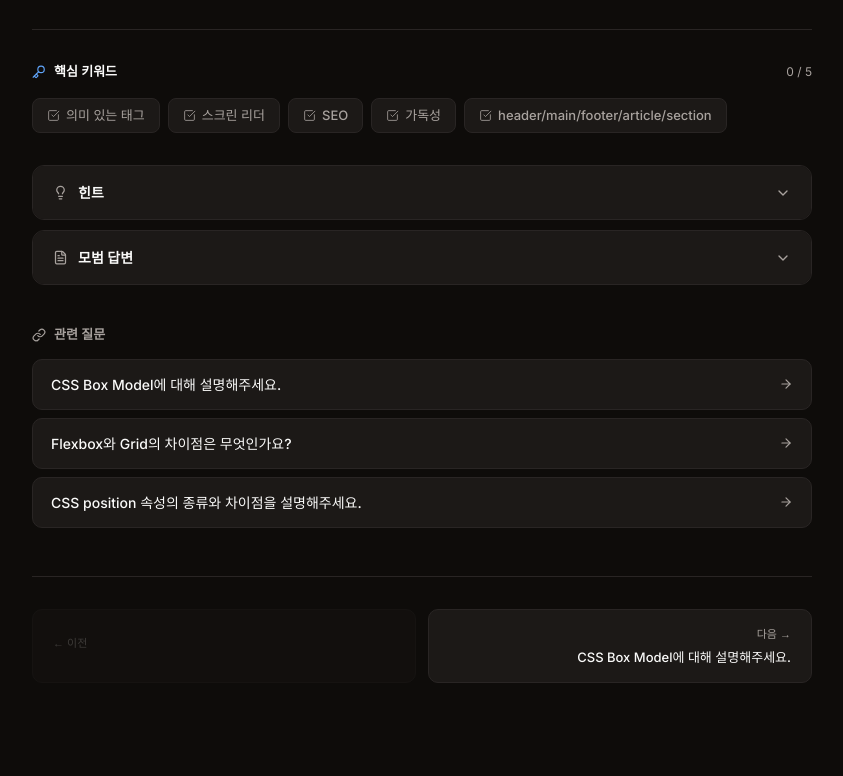
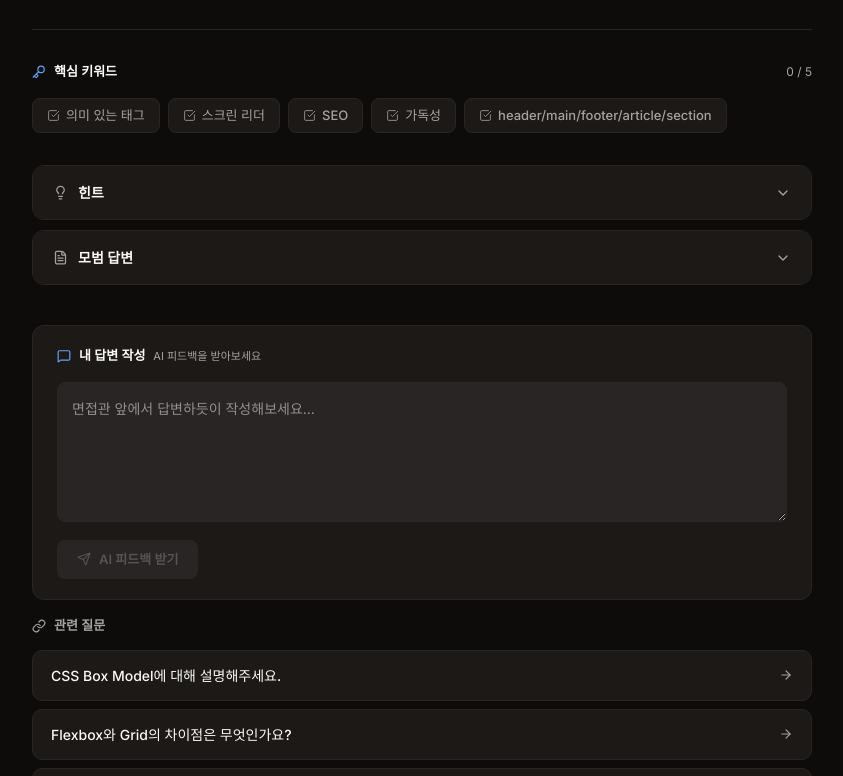
Before and after one commit to yoobilee/frontend-interview-prep, a React (Vite) app: page /questions/1 in a window 1280 px wide. Shown: the part 472-1248 px from the top of the page, without its empty margins (218-1061 px from the left). Before the commit the page ends 1195 px from the top, so only its background shows below. Built offline with nearby package versions, Linux system fonts and the light colour scheme.

Commit message:
feat: AI 피드백 기능 구현 - 질문 상세 페이지 답변 작성 및 피드백

```diff
--- a/src/pages/QuestionDetailPage.jsx
+++ b/src/pages/QuestionDetailPage.jsx
@@ -6,6 +6,8 @@ import {
   ArrowLeft, Lightbulb, FileText, Bookmark, BookmarkCheck,
   Target, Key, CheckSquare, Link, ChevronDown
 } from 'lucide-react'
+import { getAIFeedback } from '../utils/aiFeedback'
+import { MessageSquare, Send, Loader } from 'lucide-react'
 
 const DIFFICULTY_COLORS = {
   easy: '#22c55e',
@@ -35,6 +37,10 @@ function QuestionDetailPage() {
   const [showAnswer, setShowAnswer] = useState(false)
   const [checkedKeywords, setCheckedKeywords] = useState([])
   const { toggleBookmark, isBookmarked } = useBookmarkStore()
+  const [userAnswer, setUserAnswer] = useState('')
+  const [feedback, setFeedback] = useState('')
+  const [isFeedbackLoading, setIsFeedbackLoading] = useState(false)
+  const [feedbackError, setFeedbackError] = useState('')
 
   const question = questions.find(q => q.id === Number(id))
   const currentIndex = questions.findIndex(q => q.id === Number(id))
@@ -362,6 +368,118 @@ function QuestionDetailPage() {
         )}
       </div>
 
+      {/* AI 피드백 */}
+      <div style={{
+        backgroundColor: 'var(--bg-surface)',
+        border: '1px solid var(--border)',
+        borderRadius: '12px',
+        padding: '20px 24px',
+        marginBottom: '16px',
+      }}>
+        <div style={{ display: 'flex', alignItems: 'center', gap: '8px', marginBottom: '16px' }}>
+          <MessageSquare size={14} color={categoryColor} />
+          <p style={{ fontSize: '13px', fontWeight: 600, color: 'var(--text-primary)' }}>
+            내 답변 작성
+          </p>
+          <span style={{ fontSize: '11px', color: 'var(--text-secondary)' }}>
+            AI 피드백을 받아보세요
+          </span>
+        </div>
+
+        <textarea
+          value={userAnswer}
+          onChange={e => setUserAnswer(e.target.value)}
+          placeholder="면접관 앞에서 답변하듯이 작성해보세요..."
+          style={{
+            width: '100%',
+            minHeight: '140px',
+            padding: '14px',
+            backgroundColor: 'var(--bg-elevated)',
+            border: `1px solid ${userAnswer ? categoryColor + '55' : 'var(--border)'}`,
+            borderRadius: '8px',
+            fontSize: '14px',
+            color: 'var(--text-primary)',
+            lineHeight: 1.7,
+            resize: 'vertical',
+            outline: 'none',
+            fontFamily: 'inherit',
+            boxSizing: 'border-box',
+            transition: 'border-color 0.15s',
+          }}
+        />
+
+        <button
+          onClick={async () => {
+            if (!userAnswer.trim()) return
+            const model = localStorage.getItem('ai_model') || 'claude'
+            const apiKey = localStorage.getItem(`api_key_${model}`) || ''
+            if (!apiKey) {
+              setFeedbackError('설정 페이지에서 API 키를 먼저 입력해주세요.')
+              return
+            }
+            setIsFeedbackLoading(true)
+            setFeedback('')
+            setFeedbackError('')
+            try {
+              const result = await getAIFeedback({ model, apiKey, question, userAnswer })
+              setFeedback(result)
+            } catch (e) {
+              setFeedbackError('피드백을 불러오는 중 오류가 발생했습니다. API 키를 확인해주세요.')
+            }
+            setIsFeedbackLoading(false)
+          }}
+          disabled={!userAnswer.trim() || isFeedbackLoading}
+          style={{
+            display: 'flex',
+            alignItems: 'center',
+            gap: '8px',
+            marginTop: '12px',
+            padding: '10px 20px',
+            backgroundColor: !userAnswer.trim() || isFeedbackLoading ? 'var(--bg-elevated)' : categoryColor,
+            color: !userAnswer.trim() || isFeedbackLoading ? 'var(--text-muted)' : '#fff',
+            border: 'none',
+            borderRadius: '8px',
+            fontSize: '13px',
+            fontWeight: 600,
+            cursor: !userAnswer.trim() || isFeedbackLoading ? 'not-allowed' : 'pointer',
+            transition: 'all 0.15s',
+          }}
+        >
+          {isFeedbackLoading ? <Loader size={14} /> : <Send size={14} />}
+          {isFeedbackLoading ? 'AI 분석 중...' : 'AI 피드백 받기'}
+        </button>
+
+        {feedbackError && (
+          <p style={{ fontSize: '13px', color: '#ef4444', marginTop: '12px' }}>
+            {feedbackError}
+          </p>
+        )}
+
+        {feedback && (
+          <div style={{
+            marginTop: '16px',
+            padding: '20px',
+            backgroundColor: 'var(--bg-elevated)',
+            border: `1px solid ${categoryColor}33`,
+            borderRadius: '10px',
+          }}>
+            <p style={{ fontSize: '12px', fontWeight: 600, color: categoryColor, marginBottom: '12px', letterSpacing: '0.08em', textTransform: 'uppercase' }}>
+              AI 피드백
+            </p>
+            <pre style={{
+              fontSize: '14px',
+              color: 'var(--text-secondary)',
+              lineHeight: 1.8,
+              whiteSpace: 'pre-wrap',
+              fontFamily: 'inherit',
+              margin: 0,
+            }}>
+              {feedback}
+            </pre>
+          </div>
+        )}
+      </div>
+
       {/* 관련 질문 */}
       {relatedQuestions.length > 0 && (
         <div style={{ marginBottom: '48px' }}>
--- /dev/null
+++ b/src/store/settingsStore.js
@@ -0,0 +1,8 @@
+import { create } from 'zustand'
+
+const useSettingsStore = create(() => ({
+  getModel: () => localStorage.getItem('ai_model') || 'claude',
+  getApiKey: (model) => localStorage.getItem(`api_key_${model}`) || '',
+}))
+
+export default useSettingsStore
--- /dev/null
+++ b/src/utils/aiFeedback.js
@@ -0,0 +1,82 @@
+export async function getAIFeedback({ model, apiKey, question, userAnswer }) {
+  const prompt = `당신은 프론트엔드 개발자 면접관입니다. 다음 면접 질문에 대한 지원자의 답변을 평가해주세요.
+
+면접 질문: ${question.title}
+
+면접관의 의도: ${question.intent}
+
+핵심 키워드: ${question.keywords.join(', ')}
+
+지원자의 답변:
+${userAnswer}
+
+다음 형식으로 피드백을 제공해주세요:
+
+**종합 평가** (상/중/하)
+한 줄 요약
+
+**잘한 점**
+- 구체적인 내용
+
+**개선할 점**
+- 구체적인 내용
+
+**핵심 키워드 언급 여부**
+포함된 키워드와 빠진 키워드 분석
+
+**모범 답변 힌트**
+더 좋은 답변을 위한 방향 제시`
+
+  if (model === 'claude') {
+    const res = await fetch('https://api.anthropic.com/v1/messages', {
+      method: 'POST',
+      headers: {
+        'Content-Type': 'application/json',
+        'x-api-key': apiKey,
+        'anthropic-version': '2023-06-01',
+      },
+      body: JSON.stringify({
+        model: 'claude-opus-4-5',
+        max_tokens: 1000,
+        messages: [{ role: 'user', content: prompt }],
+      }),
+    })
+    const data = await res.json()
+    if (data.error) throw new Error(data.error.message)
+    return data.content[0].text
+
+  } else if (model === 'gpt') {
+    const res = await fetch('https://api.openai.com/v1/chat/completions', {
+      method: 'POST',
+      headers: {
+        'Content-Type': 'application/json',
+        'Authorization': `Bearer ${apiKey}`,
+      },
+      body: JSON.stringify({
+        model: 'gpt-4',
+        max_tokens: 1000,
+        messages: [{ role: 'user', content: prompt }],
+      }),
+    })
+    const data = await res.json()
+    if (data.error) throw new Error(data.error.message)
+    return data.choices[0].message.content
+
+  } else if (model === 'gemini') {
+    const res = await fetch(
+      `https://generativelanguage.googleapis.com/v1beta/models/gemini-2.0-flash:generateContent?key=${apiKey}`,
+      {
+        method: 'POST',
+        headers: { 'Content-Type': 'application/json' },
+        body: JSON.stringify({
+          contents: [{ parts: [{ text: prompt }] }],
+        }),
+      }
+    )
+    const data = await res.json()
+    if (data.error) throw new Error(data.error.message)
+    return data.candidates[0].content.parts[0].text
+  }
+
+  throw new Error('지원하지 않는 모델입니다.')
+}
```
